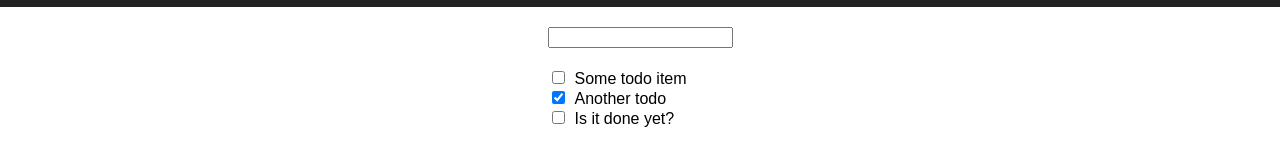
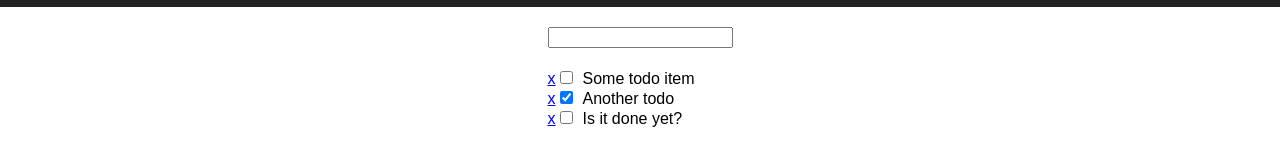
Before and after one commit to memoblue/egghead-prod-react-app, a React (Create React App) app: page / in a window 1280 px wide. Shown: the part 183-348 px from the top of the page. Built offline with nearby package versions, Linux system fonts and the light colour scheme.

Commit message:
*** pass arg and event in onClick event add `removeTodo` functionality

```diff
--- a/src/App.js
+++ b/src/App.js
@@ -2,7 +2,7 @@ import React, {Component} from 'react';
 import logo from './logo.svg';
 import './App.css';
 import {TodoForm, TodoList} from './components/todo';
-import {generateId, findById, toggleTodo, updateTodo} from './lib/todoHelpers.js'
+import {generateId, findById, toggleTodo, updateTodo, removeTodo} from './lib/todoHelpers.js'
 
 class App extends Component {
   state = {
@@ -43,6 +43,11 @@ class App extends Component {
     });
   }
 
+  handleEmptySubmit = (e) => {
+    e.preventDefault();
+    this.setState({errorMessage: 'Don\'t forget to enter a value'})
+  }
+
   handleToggle = (id) => {
     const todo = findById(this.state.todos, id);
     const newTodo = toggleTodo(todo);
@@ -50,9 +55,10 @@ class App extends Component {
     this.setState({todos: updatedTodos});
   }
 
-  handleEmptySubmit = (e) => {
+  handleRemove = (id, e) => {
     e.preventDefault();
-    this.setState({errorMessage: 'Don\'t forget to enter a value'})
+    const newTodos = removeTodo(this.state.todos, id);
+    this.setState({ todos: newTodos});
   }
 
   render() {
@@ -67,8 +73,12 @@ class App extends Component {
         </div>
         <div className="todoapp">
           {this.state.errorMessage && <div className="error">{this.state.errorMessage}</div>}
-          <TodoForm currentTodo={this.state.currentTodo} handleInputChange={this.handleInputChange} handleSubmit={sumitHandler}/>
-          <TodoList todos={this.state.todos} handleToggle={this.handleToggle}/>
+          <TodoForm currentTodo={this.state.currentTodo} handleInputChange={this.handleInputChange} handleSubmit={sumitHandler} />
+          <TodoList
+            todos={this.state.todos}
+            handleToggle={this.handleToggle}
+            handleRemove={this.handleRemove}
+          />
         </div>
       </div>
     );
--- a/src/components/todo/TodoList.js
+++ b/src/components/todo/TodoList.js
@@ -1,7 +1,7 @@
 import React from 'react';
 import { TodoListItem } from './TodoListItem'
 
-export const TodoList = ({todos, handleToggle}) => (
+export const TodoList = ({todos, handleToggle, handleRemove}) => (
   <ul className="todolist">
     {todos.map(item => {
       return (
@@ -11,6 +11,7 @@ export const TodoList = ({todos, handleToggle}) => (
           name={item.name}
           checked={item.isComplete}
           handleToggle={handleToggle}
+          handleRemove={handleRemove}
         />
       );
     })}
--- a/src/components/todo/TodoListItem.js
+++ b/src/components/todo/TodoListItem.js
@@ -1,7 +1,8 @@
 import React from 'react';
 
-export const TodoListItem = ({id, name, checked, handleToggle}) => (
+export const TodoListItem = ({id, name, checked, handleToggle, handleRemove}) => (
   <li>
+    <a href="#" onClick={(e) => handleRemove(id, e)}>x</a>
     <input checked={checked} type="checkbox" onChange={() => handleToggle(id)} />
     {name}
   </li>
--- a/src/lib/todoHelpers.js
+++ b/src/lib/todoHelpers.js
@@ -12,3 +12,11 @@ export const updateTodo = (list, updatedItem) => {
     ...list.slice(updatedIndex+1)
   ];
 };
+
+export const removeTodo = (list, id) => {
+  const removeIndex = list.findIndex(item => item.id === id);
+  return [
+    ...list.slice(0, removeIndex),
+    ...list.slice(removeIndex+1)
+  ];
+}
```
